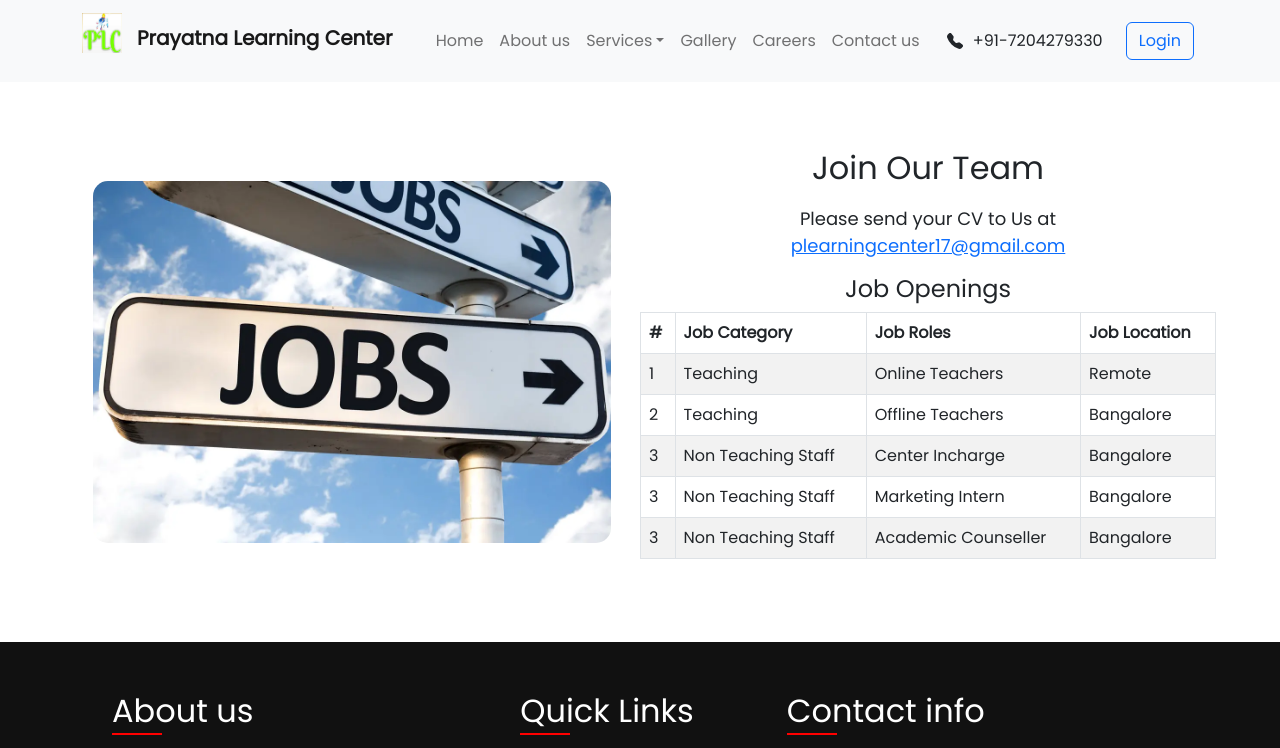
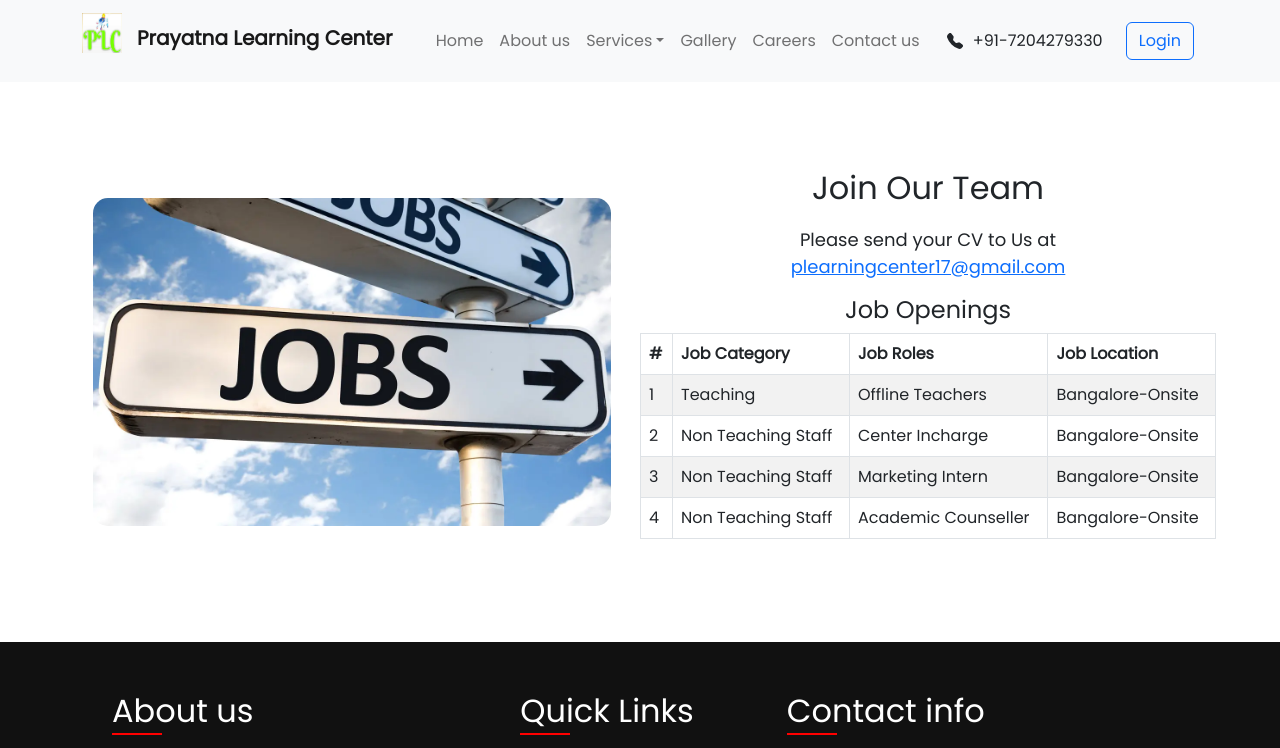
Before and after one commit to ravi-2490/Prayatna-Learning-Center, a Next.js app: page /careers in a window 1280 px wide. Shown: the top 748 px of the page. Built offline with nearby package versions, Linux system fonts and the light colour scheme; a web font is replaced by a local one.

Commit message:
Updated career changes

```diff
--- a/src/pages/careers/index.js
+++ b/src/pages/careers/index.js
@@ -59,32 +59,26 @@ function Careers() {
                 <tr>
                   <td>1</td>
                   <td>Teaching</td>
-                  <td>Online Teachers</td>
-                  <td>Remote</td>
+                  <td>Offline Teachers</td>
+                  <td>Bangalore-Onsite</td>
                 </tr>
                 <tr>
                   <td>2</td>
-                  <td>Teaching</td>
-                  <td>Offline Teachers</td>
-                  <td>Bangalore</td>
-                </tr>
-                <tr>
-                  <td>3</td>
                   <td>Non Teaching Staff</td>
                   <td>Center Incharge</td>
-                  <td>Bangalore</td>
+                  <td>Bangalore-Onsite</td>
                 </tr>
                 <tr>
                   <td>3</td>
                   <td>Non Teaching Staff</td>
                   <td>Marketing Intern</td>
-                  <td>Bangalore</td>
+                  <td>Bangalore-Onsite</td>
                 </tr>
                 <tr>
-                  <td>3</td>
+                  <td>4</td>
                   <td>Non Teaching Staff</td>
                   <td>Academic Counseller</td>
-                  <td>Bangalore</td>
+                  <td>Bangalore-Onsite</td>
                 </tr>
               </tbody>
             </Table>
```
